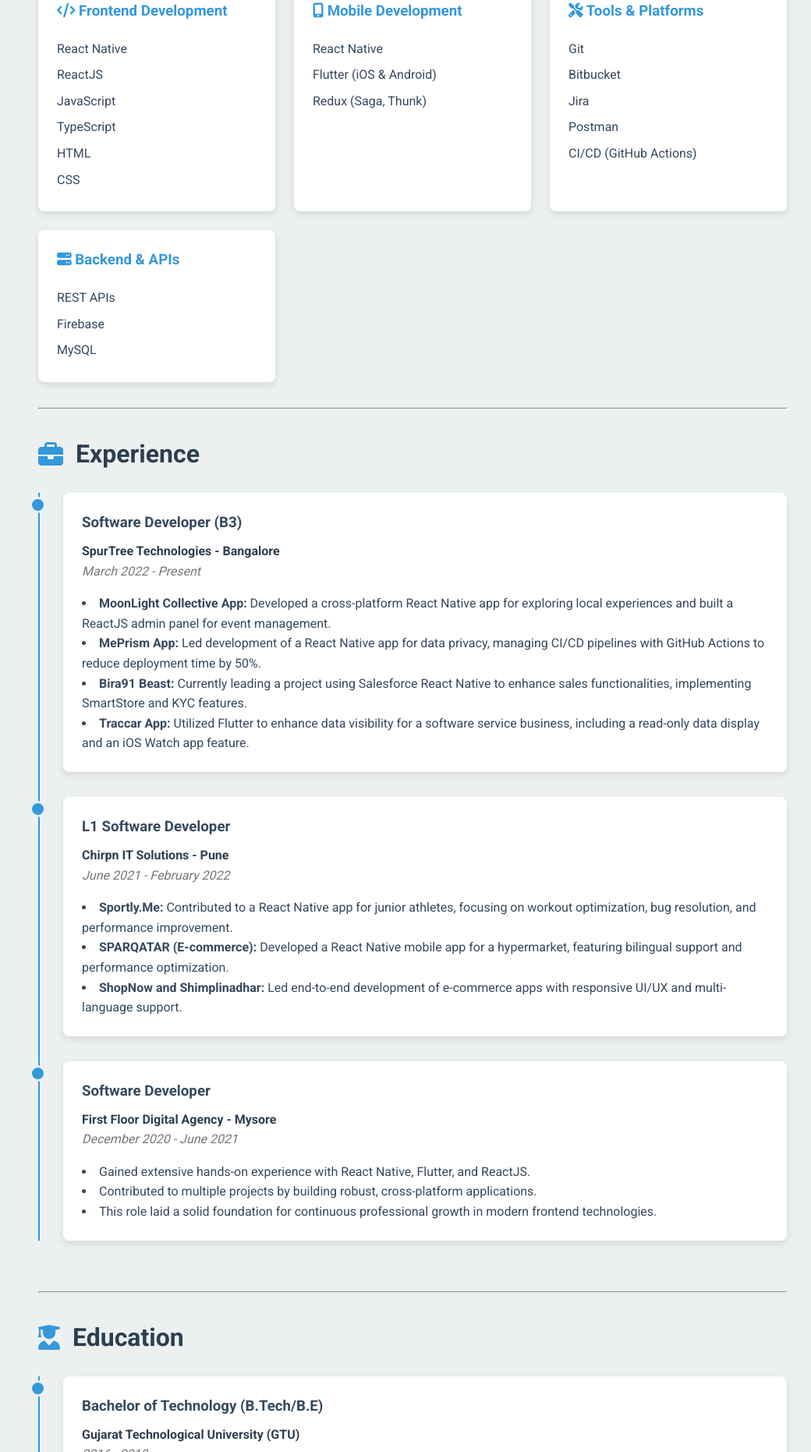
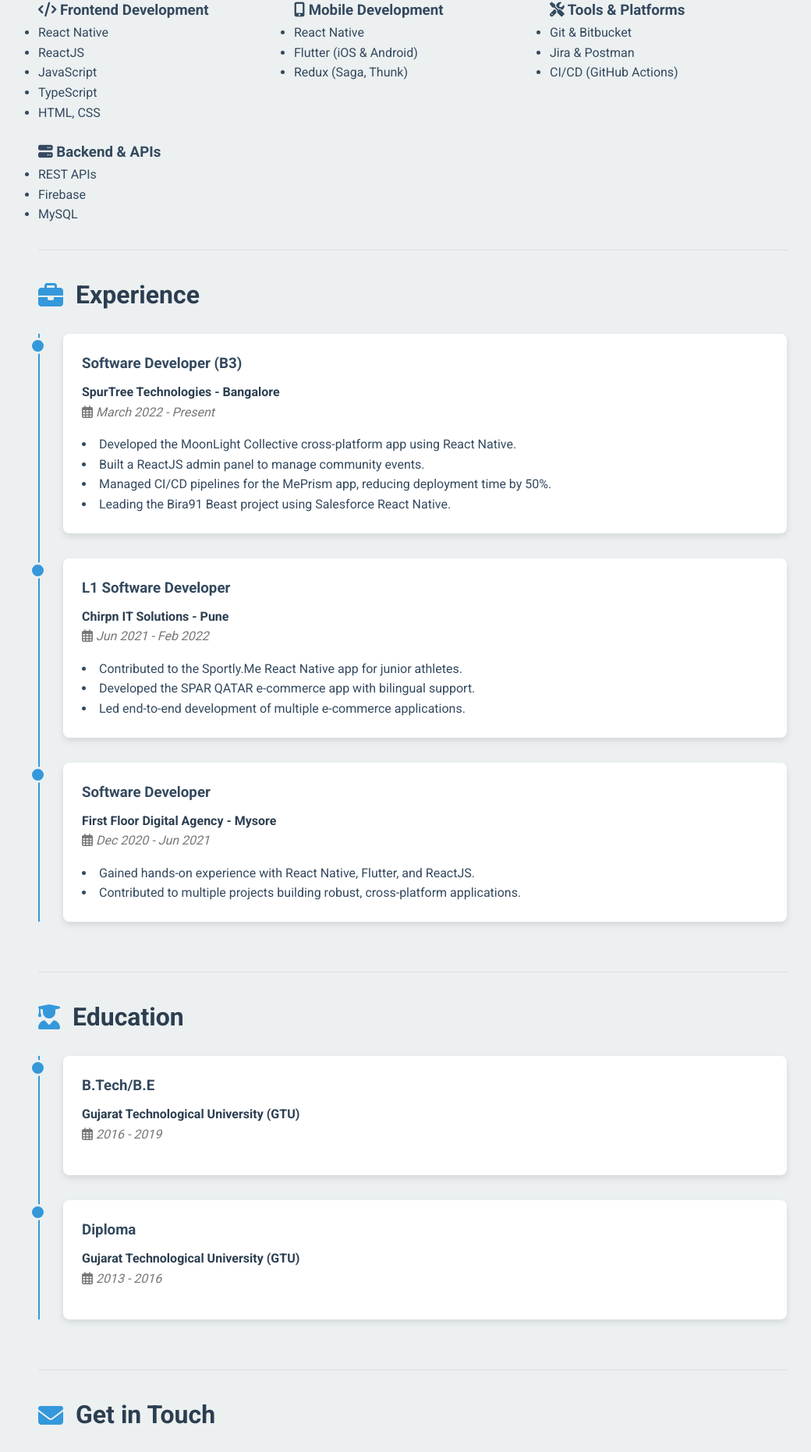
Before and after one commit to SANJAY-MISTRY/Frontend-Developer-Resume, a plain HTML site: page index.html in a window 1280 px wide. Shown: the part 888-2750 px from the top of the page at 78% size, without its empty margins (111-1151 px from the left). Drawn offline with Linux system fonts and the light colour scheme.

Commit message:
Update index.html

```diff
--- a/index.html
+++ b/index.html
@@ -10,17 +10,19 @@
 <body>
 
     <header id="header">
-        <div class="container">
-            <div class="user-box">
-                <img src="https://i.imgur.com/your-profile-image.jpg" alt="Sanjay Mistry">
-                <h1>SANJAY MISTRY</h1>
-                <p>Experienced Frontend Developer</p>
-            </div>
+        <div class="header-content">
+            <img src="https://i.imgur.com/r6M1VAB.png" alt="Sanjay Mistry" class="profile-image">
+            <h1>SANJAY MISTRY</h1>
+            <p>Experienced Frontend Developer</p>
         </div>
+        <a href="#about" class="scroll-down-arrow">
+            <i class="fas fa-chevron-down"></i>
+        </a>
     </header>
 
     <nav id="navbar">
         <div class="container">
+            <a href="#" class="nav-logo">SM</a>
             <ul>
                 <li><a href="#about">About</a></li>
                 <li><a href="#expertise">Expertise</a></li>
@@ -32,28 +34,27 @@
     </nav>
 
     <main class="container">
-        <section id="about" class="fade-in">
+        <section id="about" class="animated-section">
             <h2><i class="fas fa-user-tie"></i> About Me</h2>
             <p>
                 Experienced Frontend Developer with 4+ years specializing in React Native and ReactJS, NextJS with proven expertise in cross-platform mobile app development for iOS and Android. Adept at delivering high-performance applications, including managing CI/CD pipelines. Seeking to leverage expertise in frontend technologies to drive impactful user experiences.
             </p>
-        </section><hr>
+        </section>
 
-        <section id="expertise" class="fade-in">
+        <section id="expertise" class="animated-section">
             <h2><i class="fas fa-cogs"></i> Expertise</h2>
             <div class="skills-grid">
-                <div class="skill-category">
+                <div class="skill-card">
                     <h3><i class="fas fa-code"></i> Frontend Development</h3>
                     <ul>
                         <li>React Native</li>
                         <li>ReactJS</li>
                         <li>JavaScript</li>
                         <li>TypeScript</li>
-                        <li>HTML</li>
-                        <li>CSS</li>
+                        <li>HTML, CSS</li>
                     </ul>
                 </div>
-                <div class="skill-category">
+                <div class="skill-card">
                     <h3><i class="fas fa-mobile-alt"></i> Mobile Development</h3>
                     <ul>
                         <li>React Native</li>
@@ -61,17 +62,15 @@
                         <li>Redux (Saga, Thunk)</li>
                     </ul>
                 </div>
-                <div class="skill-category">
+                <div class="skill-card">
                     <h3><i class="fas fa-tools"></i> Tools & Platforms</h3>
                     <ul>
-                        <li>Git</li>
-                        <li>Bitbucket</li>
-                        <li>Jira</li>
-                        <li>Postman</li>
+                        <li>Git & Bitbucket</li>
+                        <li>Jira & Postman</li>
                         <li>CI/CD (GitHub Actions)</li>
                     </ul>
                 </div>
-                <div class="skill-category">
+                <div class="skill-card">
                     <h3><i class="fas fa-server"></i> Backend & APIs</h3>
                     <ul>
                         <li>REST APIs</li>
@@ -80,21 +79,21 @@
                     </ul>
                 </div>
             </div>
-        </section><hr>
+        </section>
 
-        <section id="experience" class="fade-in">
+        <section id="experience" class="animated-section">
             <h2><i class="fas fa-briefcase"></i> Experience</h2>
             <div class="timeline">
                 <div class="timeline-item">
                     <div class="timeline-content">
                         <h3>Software Developer (B3)</h3>
                         <p class="company">SpurTree Technologies - Bangalore</p>
-                        <p class="duration">March 2022 - Present</p>
+                        <p class="duration"><i class="far fa-calendar-alt"></i> March 2022 - Present</p>
                         <ul>
-                            <li><strong>MoonLight Collective App:</strong> Developed a cross-platform React Native app for exploring local experiences and built a ReactJS admin panel for event management.</li>
-                            <li><strong>MePrism App:</strong> Led development of a React Native app for data privacy, managing CI/CD pipelines with GitHub Actions to reduce deployment time by 50%.</li>
-                            <li><strong>Bira91 Beast:</strong> Currently leading a project using Salesforce React Native to enhance sales functionalities, implementing SmartStore and KYC features.</li>
-                            <li><strong>Traccar App:</strong> Utilized Flutter to enhance data visibility for a software service business, including a read-only data display and an iOS Watch app feature.</li>
+                            <li>Developed the MoonLight Collective cross-platform app using React Native.</li>
+                            <li>Built a ReactJS admin panel to manage community events.</li>
+                            <li>Managed CI/CD pipelines for the MePrism app, reducing deployment time by 50%.</li>
+                            <li>Leading the Bira91 Beast project using Salesforce React Native.</li>
                         </ul>
                     </div>
                 </div>
@@ -102,11 +101,11 @@
                     <div class="timeline-content">
                         <h3>L1 Software Developer</h3>
                         <p class="company">Chirpn IT Solutions - Pune</p>
-                        <p class="duration">June 2021 - February 2022</p>
+                        <p class="duration"><i class="far fa-calendar-alt"></i> Jun 2021 - Feb 2022</p>
                         <ul>
-                            <li><strong>Sportly.Me:</strong> Contributed to a React Native app for junior athletes, focusing on workout optimization, bug resolution, and performance improvement.</li>
-                            <li><strong>SPARQATAR (E-commerce):</strong> Developed a React Native mobile app for a hypermarket, featuring bilingual support and performance optimization.</li>
-                            <li><strong>ShopNow and Shimplinadhar:</strong> Led end-to-end development of e-commerce apps with responsive UI/UX and multi-language support.</li>
+                            <li>Contributed to the Sportly.Me React Native app for junior athletes.</li>
+                            <li>Developed the SPAR QATAR e-commerce app with bilingual support.</li>
+                            <li>Led end-to-end development of multiple e-commerce applications.</li>
                         </ul>
                     </div>
                 </div>
@@ -114,55 +113,52 @@
                     <div class="timeline-content">
                         <h3>Software Developer</h3>
                         <p class="company">First Floor Digital Agency - Mysore</p>
-                        <p class="duration">December 2020 - June 2021</p>
+                        <p class="duration"><i class="far fa-calendar-alt"></i> Dec 2020 - Jun 2021</p>
                         <ul>
-                            <li>Gained extensive hands-on experience with React Native, Flutter, and ReactJS.</li>
-                            <li>Contributed to multiple projects by building robust, cross-platform applications.</li>
-                            <li>This role laid a solid foundation for continuous professional growth in modern frontend technologies.</li>
+                            <li>Gained hands-on experience with React Native, Flutter, and ReactJS.</li>
+                            <li>Contributed to multiple projects building robust, cross-platform applications.</li>
                         </ul>
                     </div>
                 </div>
             </div>
-        </section><hr>
+        </section>
 
-        <section id="education" class="fade-in">
+        <section id="education" class="animated-section">
             <h2><i class="fas fa-user-graduate"></i> Education</h2>
              <div class="timeline">
                 <div class="timeline-item">
                     <div class="timeline-content">
-                        <h3>Bachelor of Technology (B.Tech/B.E)</h3>
+                        <h3>B.Tech/B.E</h3>
                         <p class="company">Gujarat Technological University (GTU)</p>
-                        <p class="duration">2016 - 2019</p>
+                        <p class="duration"><i class="far fa-calendar-alt"></i> 2016 - 2019</p>
                     </div>
                 </div>
                 <div class="timeline-item">
                     <div class="timeline-content">
                         <h3>Diploma</h3>
                         <p class="company">Gujarat Technological University (GTU)</p>
-                        <p class="duration">2013 - 2016</p>
+                        <p class="duration"><i class="far fa-calendar-alt"></i> 2013 - 2016</p>
                     </div>
                 </div>
             </div>
-        </section><hr>
+        </section>
 
-        <section id="contact" class="fade-in">
-            <h2><i class="fas fa-envelope"></i> Contact</h2>
+        <section id="contact" class="animated-section">
+            <h2><i class="fas fa-envelope"></i> Get in Touch</h2>
             <div class="contact-info">
-                <p><i class="fas fa-phone"></i> 8200209808</p>
-                <p><i class="fas fa-envelope"></i> smistry6518@gmail.com</p>
-                <p><i class="fas fa-map-marker-alt"></i> Indiranagar, Bangalore, 560008</p>
-                <p><a href="https://linkedin.com/in/your-profile" target="_blank"><i class="fab fa-linkedin"></i> LinkedIn</a></p>
+                <a href="mailto:smistry6518@gmail.com"><i class="fas fa-envelope"></i> smistry6518@gmail.com</a>
+                <a href="tel:8200209808"><i class="fas fa-phone"></i> 8200209808</a>
+                <a href="https://www.linkedin.com/in/sanjay-mistry-975b64188/" target="_blank"><i class="fab fa-linkedin"></i> LinkedIn Profile</a>
             </div>
         </section>
     </main>
 
     <footer>
         <div class="container">
-            <p>&copy; 2024 Sanjay Mistry. All Rights Reserved.</p>
+            <p>Designed & Built by Sanjay Mistry <i class="fas fa-heart"></i></p>
         </div>
     </footer>
 
     <script src="script.js"></script>
-
 </body>
 </html>
```
